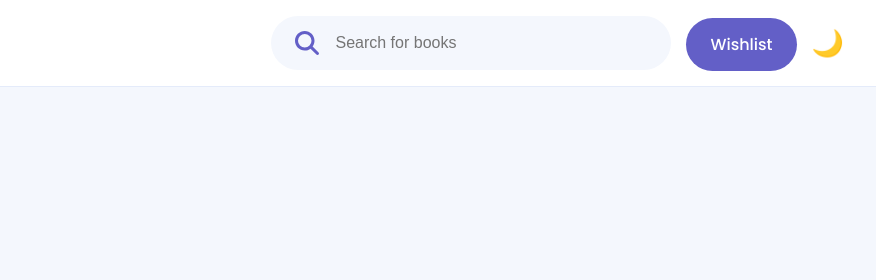
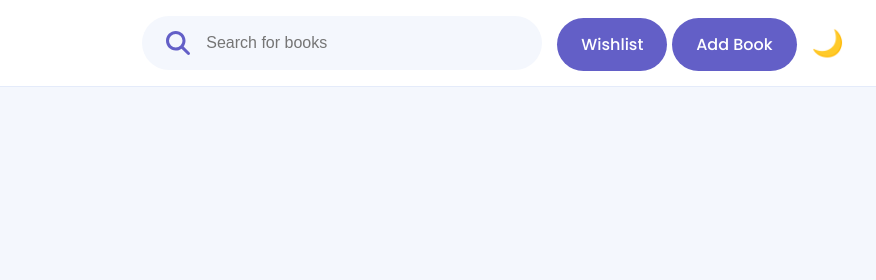
Before and after one commit to dsainvg/Book_Store, a plain HTML site: page index.html in a window 1280 px wide. Shown: the top 280 px of the page, 404-1280 px from the left. Drawn offline with Linux system fonts and the light colour scheme.

Commit message:
added a button

```diff
--- a/index.html
+++ b/index.html
@@ -22,6 +22,7 @@
          </li>
          <li>
             <a href="/wishlist" id="wishlist">Wishlist</a>
+            <a href="/addbook" id="addbook">Add Book</a>
          </li>
       </ul>
       <div id="hamburger">☰</div>
--- a/navigation bar.css
+++ b/navigation bar.css
@@ -59,7 +59,7 @@ li{
 #searchIcon svg{
   height: 24px;
 }
-
+#addbook,
 #wishlist{
   background-color: var(--accent);
   color: var(--text-sec);
@@ -69,7 +69,7 @@ li{
   border-radius: 50px;
   transition: background-color 0.2s;
 }
-
+#addbook:hover,
 #wishlist:hover{
   background-color: var(--accent-light);
 }
```
Also changed, not shown: addbook.html (+1 -0 lines).
